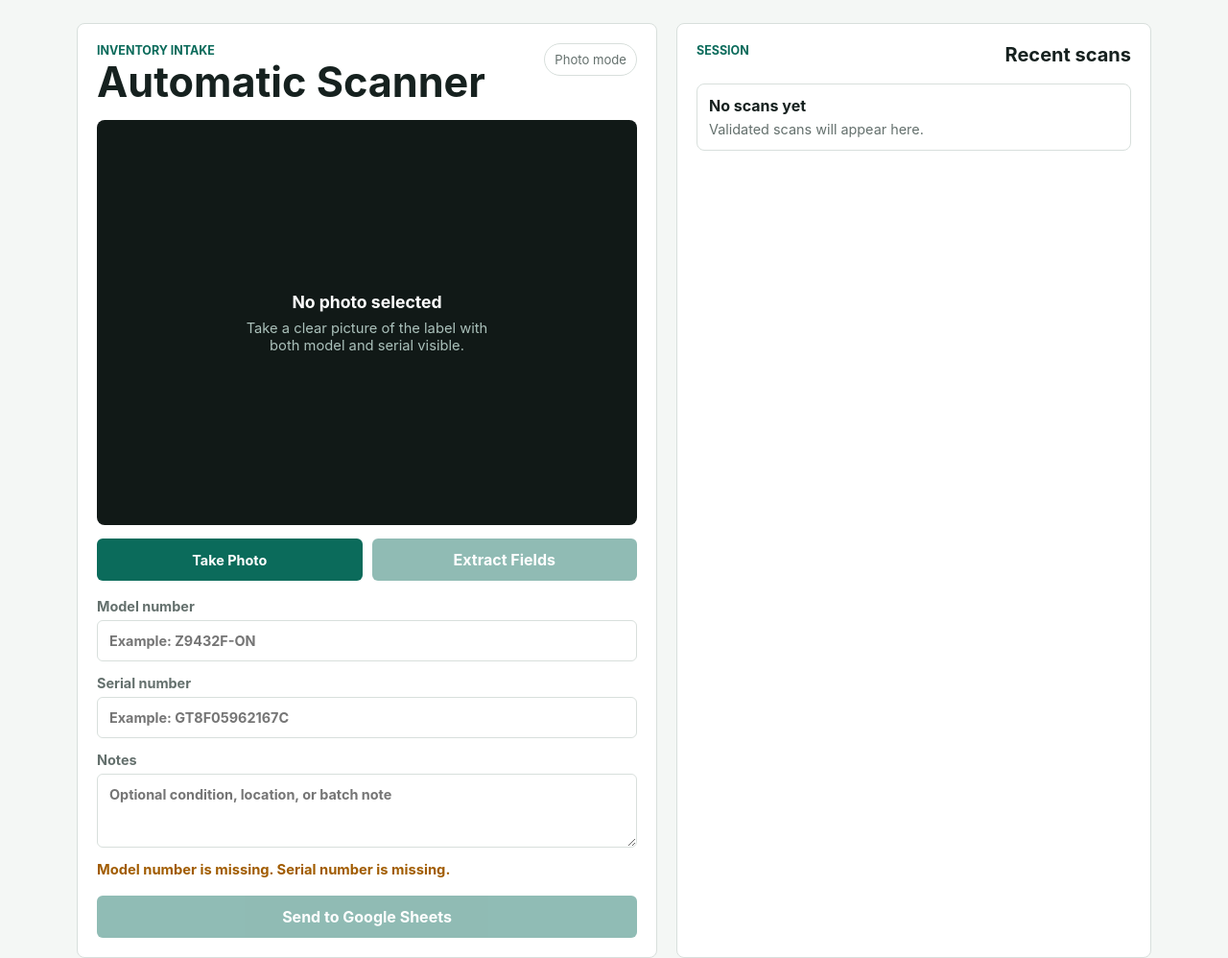
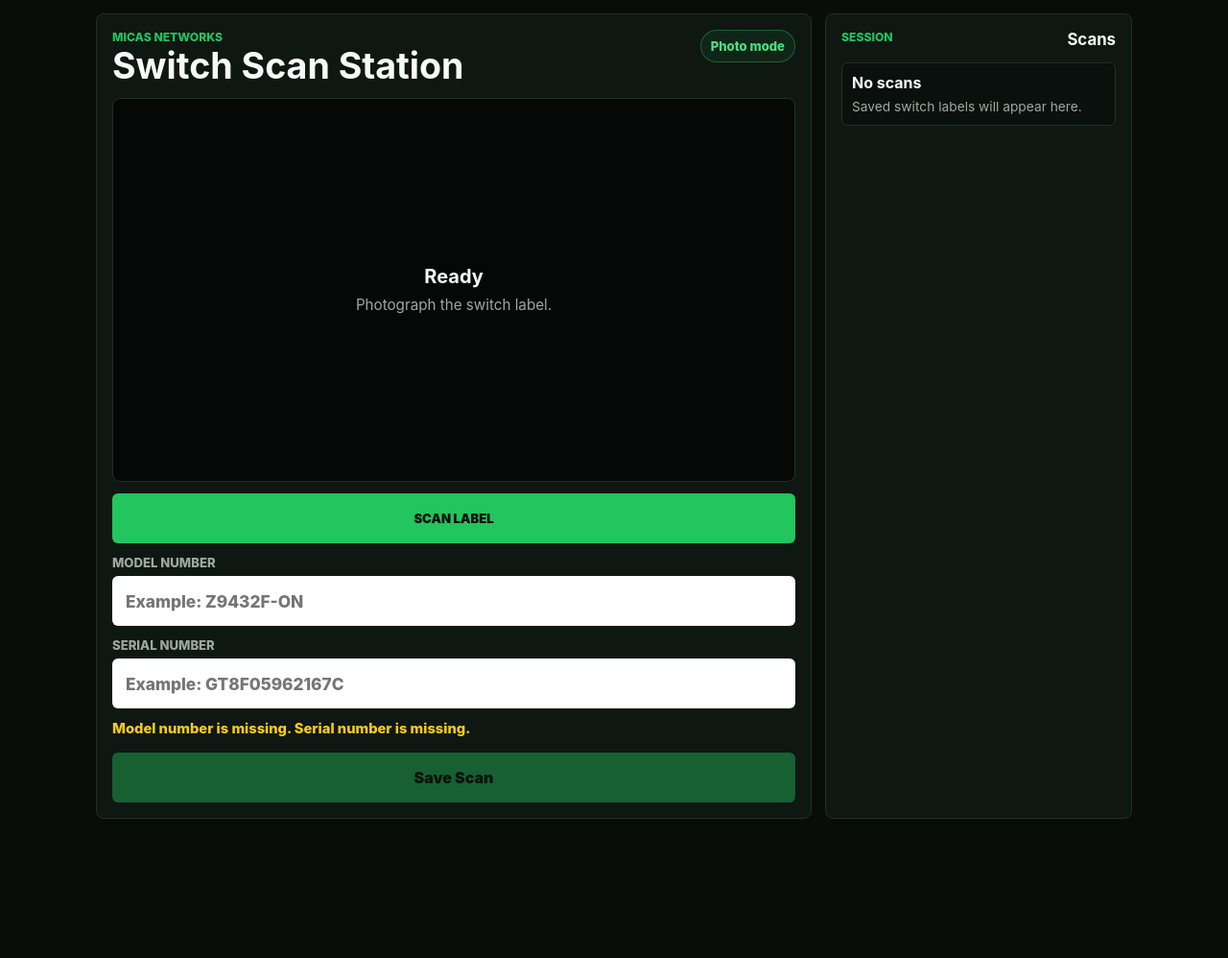
Before and after one commit to vihpol/automatic-scanner, a website: page public/index.html in a window 1280 px wide. Shown: the whole page at 96% size. After the commit the page ends 867 px from the top, so only its background shows below. Drawn offline with Linux system fonts and the light colour scheme.

Commit message:
Simplify Micas scan station UI

```diff
--- a/public/app.js
+++ b/public/app.js
@@ -13,7 +13,6 @@ const submitScan = document.querySelector("#submitScan");
 const formStatus = document.querySelector("#formStatus");
 const modelNumber = document.querySelector("#modelNumber");
 const serialNumber = document.querySelector("#serialNumber");
-const notes = document.querySelector("#notes");
 const historyList = document.querySelector("#historyList");
 
 initialize();
@@ -44,8 +43,8 @@ async function handlePhotoSelection(event) {
     photoPreview.classList.add("visible");
     photoPlaceholder.classList.add("hidden");
     extractPhoto.disabled = false;
-    supportStatus.textContent = "Photo ready";
-    setFormStatus("Photo selected. Extract fields when ready.", true);
+    extractPhoto.classList.add("hidden");
+    await extractFromPhoto();
   } catch (error) {
     console.error(error);
     setFormStatus("Unable to read the photo.", false);
@@ -59,8 +58,9 @@ async function extractFromPhoto() {
   }
 
   extractPhoto.disabled = true;
-  supportStatus.textContent = "Processing photo";
-  setFormStatus("Extracting model and serial from the photo.", true);
+  extractPhoto.classList.add("hidden");
+  supportStatus.textContent = "Reading label";
+  setFormStatus("Reading model and serial.", true);
 
   try {
     const response = await fetch("/api/extract", {
@@ -81,8 +81,9 @@ async function extractFromPhoto() {
     applyExtraction(result.extraction);
   } catch (error) {
     console.error(error);
-    setFormStatus(error.message || "Unable to extract fields from the photo.", false);
-    supportStatus.textContent = "Extraction failed";
+    setFormStatus("OCR failed. Retake photo or enter fields.", false);
+    supportStatus.textContent = "Needs review";
+    extractPhoto.classList.remove("hidden");
   } finally {
     extractPhoto.disabled = false;
   }
@@ -94,7 +95,7 @@ async function submitCurrentScan(event) {
   const payload = {
     modelNumber: modelNumber.value.trim(),
     serialNumber: serialNumber.value.trim(),
-    notes: notes.value.trim(),
+    notes: "",
     source: "phone-photo"
   };
 
@@ -126,7 +127,6 @@ async function submitCurrentScan(event) {
     state.history = state.history.slice(0, 8);
     renderHistory();
     serialNumber.value = "";
-    notes.value = "";
     clearPhoto();
     saved = true;
     updateValidation();
@@ -144,12 +144,8 @@ function applyExtraction(extraction) {
   modelNumber.value = extraction.modelNumber || "";
   serialNumber.value = extraction.serialNumber || "";
 
-  if (extraction.notes) {
-    notes.value = extraction.notes;
-  }
-
   const confidence = Math.round(Number(extraction.confidence || 0) * 100);
-  supportStatus.textContent = confidence ? `${confidence}% confidence` : "Extraction complete";
+  supportStatus.textContent = confidence ? `${confidence}% read` : "Read complete";
   updateValidation();
 
   const missing = getValidationErrors({
@@ -158,9 +154,10 @@ function applyExtraction(extraction) {
   });
 
   if (missing.length > 0) {
-    setFormStatus(`Check the photo or type missing fields. ${missing.join(" ")}`, false);
+    setFormStatus(`Review needed. ${missing.join(" ")}`, false);
+    extractPhoto.classList.remove("hidden");
   } else {
-    setFormStatus("Fields extracted. Review them, then send to Google Sheets.", true);
+    setFormStatus("Ready to save.", true);
   }
 }
 
@@ -171,6 +168,7 @@ function clearPhoto() {
   photoPreview.classList.remove("visible");
   photoPlaceholder.classList.remove("hidden");
   extractPhoto.disabled = true;
+  extractPhoto.classList.add("hidden");
   supportStatus.textContent = "Photo mode";
 }
 
@@ -206,7 +204,7 @@ function updateValidation() {
 
   submitScan.disabled = errors.length > 0;
   setFormStatus(
-    errors.length > 0 ? errors.join(" ") : "Ready to send to Google Sheets.",
+    errors.length > 0 ? errors.join(" ") : "Ready to save.",
     errors.length === 0
   );
 }
@@ -229,7 +227,7 @@ function renderHistory() {
   if (state.history.length === 0) {
     const item = document.createElement("li");
     item.className = "history-item";
-    item.innerHTML = "<strong>No scans yet</strong><span>Validated scans will appear here.</span>";
+    item.innerHTML = "<strong>No scans</strong><span>Saved switch labels will appear here.</span>";
     historyList.append(item);
     return;
   }
--- a/public/index.html
+++ b/public/index.html
@@ -3,7 +3,7 @@
   <head>
     <meta charset="utf-8">
     <meta name="viewport" content="width=device-width, initial-scale=1">
-    <title>Automatic Scanner</title>
+    <title>Micas Scan Station</title>
     <link rel="stylesheet" href="/styles.css">
   </head>
   <body>
@@ -11,8 +11,8 @@
       <section class="scanner-panel" aria-labelledby="page-title">
         <div class="topbar">
           <div>
-            <p class="eyebrow">Inventory intake</p>
-            <h1 id="page-title">Automatic Scanner</h1>
+            <p class="eyebrow">Micas Networks</p>
+            <h1 id="page-title">Switch Scan Station</h1>
           </div>
           <span class="status-pill" id="supportStatus">Photo mode</span>
         </div>
@@ -20,15 +20,15 @@
         <div class="photo-frame">
           <img id="photoPreview" alt="Selected inventory label preview">
           <div class="photo-placeholder" id="photoPlaceholder">
-            <strong>No photo selected</strong>
-            <span>Take a clear picture of the label with both model and serial visible.</span>
+            <strong>Ready</strong>
+            <span>Photograph the switch label.</span>
           </div>
         </div>
 
         <div class="photo-actions">
-          <label class="file-button" for="labelPhoto">Take Photo</label>
+          <label class="file-button" for="labelPhoto">Scan Label</label>
           <input id="labelPhoto" type="file" accept="image/*" capture="environment">
-          <button class="primary-button" id="extractPhoto" type="button" disabled>Extract Fields</button>
+          <button class="primary-button hidden" id="extractPhoto" type="button" disabled>Retry OCR</button>
         </div>
 
         <form id="scanForm" class="scan-form">
@@ -42,21 +42,16 @@
             <input id="serialNumber" name="serialNumber" autocomplete="off" placeholder="Example: GT8F05962167C">
           </label>
 
-          <label>
-            Notes
-            <textarea id="notes" name="notes" rows="3" placeholder="Optional condition, location, or batch note"></textarea>
-          </label>
-
           <div class="form-status" id="formStatus" role="status">Scan or enter both fields before submitting.</div>
 
-          <button class="submit-button" id="submitScan" type="submit" disabled>Send to Google Sheets</button>
+          <button class="submit-button" id="submitScan" type="submit" disabled>Save Scan</button>
         </form>
       </section>
 
       <section class="history-panel" aria-labelledby="history-title">
         <div class="section-heading">
           <p class="eyebrow">Session</p>
-          <h2 id="history-title">Recent scans</h2>
+          <h2 id="history-title">Scans</h2>
         </div>
         <ul class="history-list" id="historyList"></ul>
       </section>
--- a/public/styles.css
+++ b/public/styles.css
@@ -1,14 +1,17 @@
 :root {
-  color-scheme: light;
-  --ink: #16211f;
-  --muted: #64706d;
-  --line: #d8dfdc;
-  --surface: #ffffff;
-  --background: #f4f7f5;
-  --accent: #0b6b5b;
-  --accent-strong: #084d43;
-  --warning: #a15c00;
-  --success: #136f36;
+  color-scheme: dark;
+  --ink: #f6faf8;
+  --muted: #9ca9a3;
+  --line: #213028;
+  --surface: #0f1713;
+  --surface-strong: #050806;
+  --background: #080d0a;
+  --field: #ffffff;
+  --field-ink: #101510;
+  --accent: #22c55e;
+  --accent-strong: #16a34a;
+  --warning: #facc15;
+  --success: #4ade80;
 }
 
 * {
@@ -24,8 +27,7 @@ body {
 }
 
 button,
-input,
-textarea {
+input {
   font: inherit;
 }
 
@@ -36,11 +38,11 @@ button {
 
 .app-shell {
   display: grid;
-  grid-template-columns: minmax(0, 1.1fr) minmax(280px, 0.9fr);
-  gap: 20px;
-  width: min(1120px, calc(100% - 32px));
+  grid-template-columns: minmax(0, 1fr) 320px;
+  gap: 14px;
+  width: min(1080px, calc(100% - 24px));
   margin: 0 auto;
-  padding: 24px 0;
+  padding: 14px 0;
 }
 
 .scanner-panel,
@@ -48,7 +50,11 @@ button {
   background: var(--surface);
   border: 1px solid var(--line);
   border-radius: 8px;
-  padding: 20px;
+  padding: 16px;
+}
+
+.scanner-panel {
+  min-height: calc(100vh - 28px);
 }
 
 .topbar,
@@ -56,15 +62,15 @@ button {
   display: flex;
   align-items: flex-start;
   justify-content: space-between;
-  gap: 16px;
-  margin-bottom: 18px;
+  gap: 12px;
+  margin-bottom: 14px;
 }
 
 .eyebrow {
   margin: 0 0 4px;
   color: var(--accent);
-  font-size: 0.78rem;
-  font-weight: 700;
+  font-size: 0.76rem;
+  font-weight: 800;
   letter-spacing: 0;
   text-transform: uppercase;
 }
@@ -76,20 +82,22 @@ h2 {
 }
 
 h1 {
-  font-size: clamp(1.8rem, 5vw, 2.7rem);
+  font-size: clamp(1.6rem, 4vw, 2.35rem);
   line-height: 1;
 }
 
 h2 {
-  font-size: 1.25rem;
+  font-size: 1.05rem;
 }
 
 .status-pill {
   flex: 0 0 auto;
-  border: 1px solid var(--line);
+  border: 1px solid rgba(34, 197, 94, 0.4);
   border-radius: 999px;
-  color: var(--muted);
+  color: var(--success);
+  background: rgba(34, 197, 94, 0.08);
   font-size: 0.82rem;
+  font-weight: 800;
   padding: 8px 10px;
   white-space: nowrap;
 }
@@ -97,16 +105,20 @@ h2 {
 .primary-button,
 .file-button,
 .submit-button {
-  min-height: 44px;
+  display: grid;
+  min-height: 52px;
+  place-items: center;
   border-radius: 6px;
-  font-weight: 700;
+  background: var(--accent);
+  color: #031007;
+  font-weight: 900;
+  text-align: center;
 }
 
-.primary-button,
-.file-button,
-.submit-button {
-  background: var(--accent);
-  color: #ffffff;
+.primary-button:hover,
+.file-button:hover,
+.submit-button:hover {
+  background: var(--accent-strong);
 }
 
 .photo-frame {
@@ -115,8 +127,9 @@ h2 {
   place-items: center;
   overflow: hidden;
   width: 100%;
-  aspect-ratio: 4 / 3;
-  background: #111917;
+  aspect-ratio: 16 / 9;
+  background: var(--surface-strong);
+  border: 1px solid var(--line);
   border-radius: 8px;
 }
 
@@ -134,31 +147,31 @@ h2 {
 .photo-placeholder {
   display: grid;
   gap: 8px;
-  max-width: 320px;
-  color: #d7e7e2;
-  padding: 22px;
+  max-width: 300px;
+  color: var(--muted);
+  padding: 20px;
   text-align: center;
 }
 
 .photo-placeholder strong {
-  color: #ffffff;
-  font-size: 1.1rem;
+  color: var(--ink);
+  font-size: 1.25rem;
 }
 
 .photo-placeholder span {
-  color: #abc1bb;
-  font-size: 0.92rem;
+  font-size: 0.95rem;
 }
 
-.photo-placeholder.hidden {
+.photo-placeholder.hidden,
+.hidden {
   display: none;
 }
 
 .photo-actions {
   display: grid;
-  grid-template-columns: 1fr 1fr;
+  grid-template-columns: 1fr;
   gap: 10px;
-  margin: 14px 0 18px;
+  margin: 12px 0;
 }
 
 .photo-actions input {
@@ -169,45 +182,42 @@ h2 {
   pointer-events: none;
 }
 
-.file-button {
-  display: grid;
-  place-items: center;
-  text-align: center;
-}
-
 .scan-form {
   display: grid;
-  gap: 14px;
+  gap: 12px;
 }
 
 label {
   display: grid;
   gap: 6px;
   color: var(--muted);
-  font-size: 0.9rem;
-  font-weight: 700;
+  font-size: 0.82rem;
+  font-weight: 800;
+  text-transform: uppercase;
 }
 
-input,
-textarea {
+input {
   width: 100%;
-  border: 1px solid var(--line);
+  min-height: 52px;
+  border: 2px solid transparent;
   border-radius: 6px;
-  color: var(--ink);
+  background: var(--field);
+  color: var(--field-ink);
+  font-size: 1.08rem;
+  font-weight: 800;
   padding: 12px;
 }
 
-input:focus,
-textarea:focus {
+input:focus {
   border-color: var(--accent);
-  outline: 3px solid rgba(11, 107, 91, 0.15);
+  outline: 0;
 }
 
 .form-status {
   min-height: 22px;
   color: var(--warning);
   font-size: 0.92rem;
-  font-weight: 700;
+  font-weight: 800;
 }
 
 .form-status.ready {
@@ -217,12 +227,12 @@ textarea:focus {
 .primary-button:disabled,
 .submit-button:disabled {
   cursor: not-allowed;
-  opacity: 0.45;
+  opacity: 0.42;
 }
 
 .history-list {
   display: grid;
-  gap: 10px;
+  gap: 8px;
   margin: 0;
   padding: 0;
   list-style: none;
@@ -230,30 +240,36 @@ textarea:focus {
 
 .history-item {
   border: 1px solid var(--line);
-  border-radius: 8px;
-  padding: 12px;
+  border-radius: 6px;
+  background: #0a100d;
+  padding: 10px;
 }
 
 .history-item strong {
   display: block;
   margin-bottom: 4px;
+  color: var(--ink);
 }
 
 .history-item span {
   color: var(--muted);
-  font-size: 0.9rem;
+  font-size: 0.86rem;
 }
 
 @media (max-width: 760px) {
   .app-shell {
     grid-template-columns: 1fr;
-    width: min(100% - 20px, 560px);
-    padding: 10px 0;
+    width: min(100% - 16px, 560px);
+    padding: 8px 0;
+  }
+
+  .scanner-panel {
+    min-height: auto;
   }
 
   .scanner-panel,
   .history-panel {
-    padding: 14px;
+    padding: 12px;
   }
 
   .topbar {
```
Also changed, not shown: README.md.
